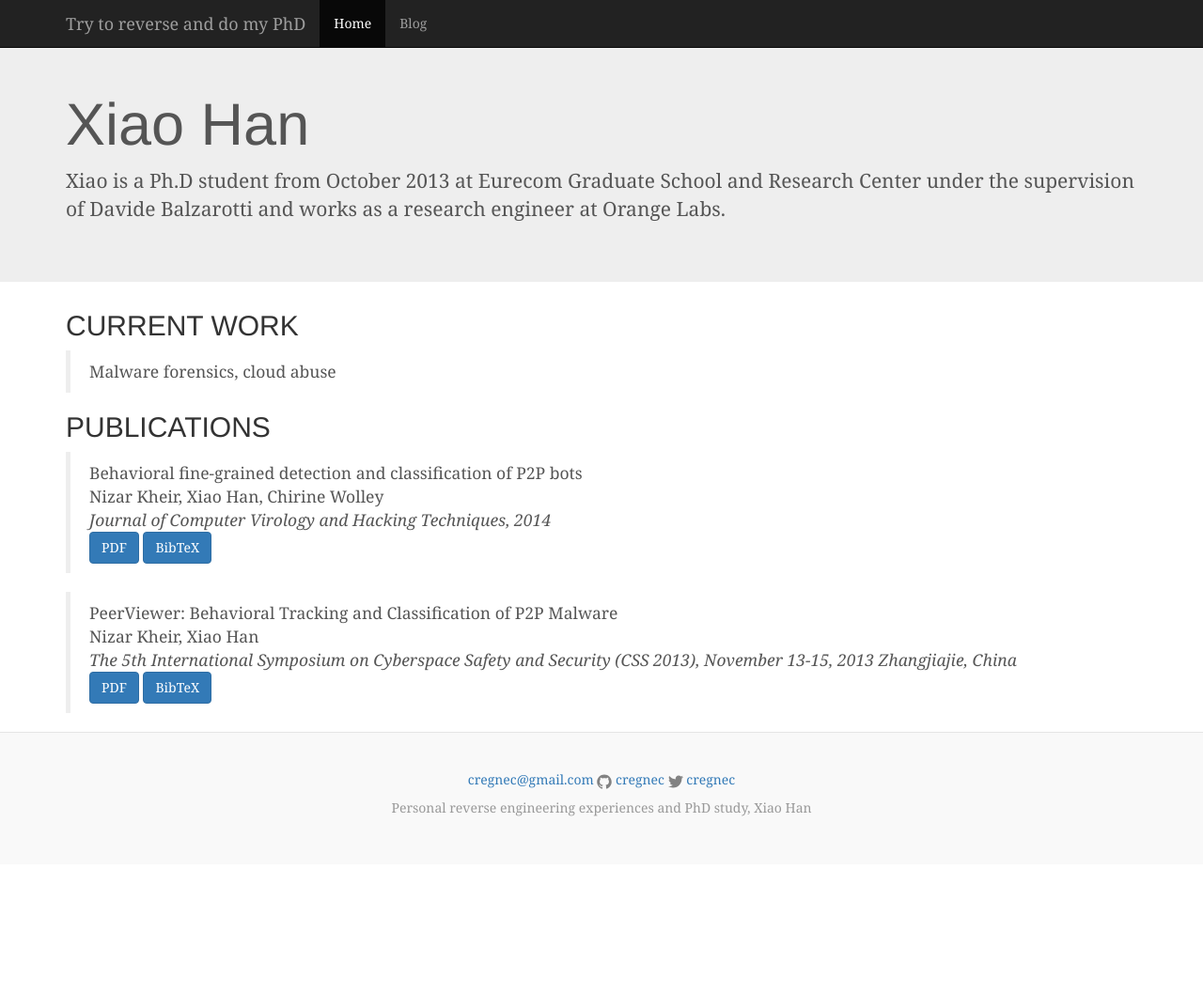
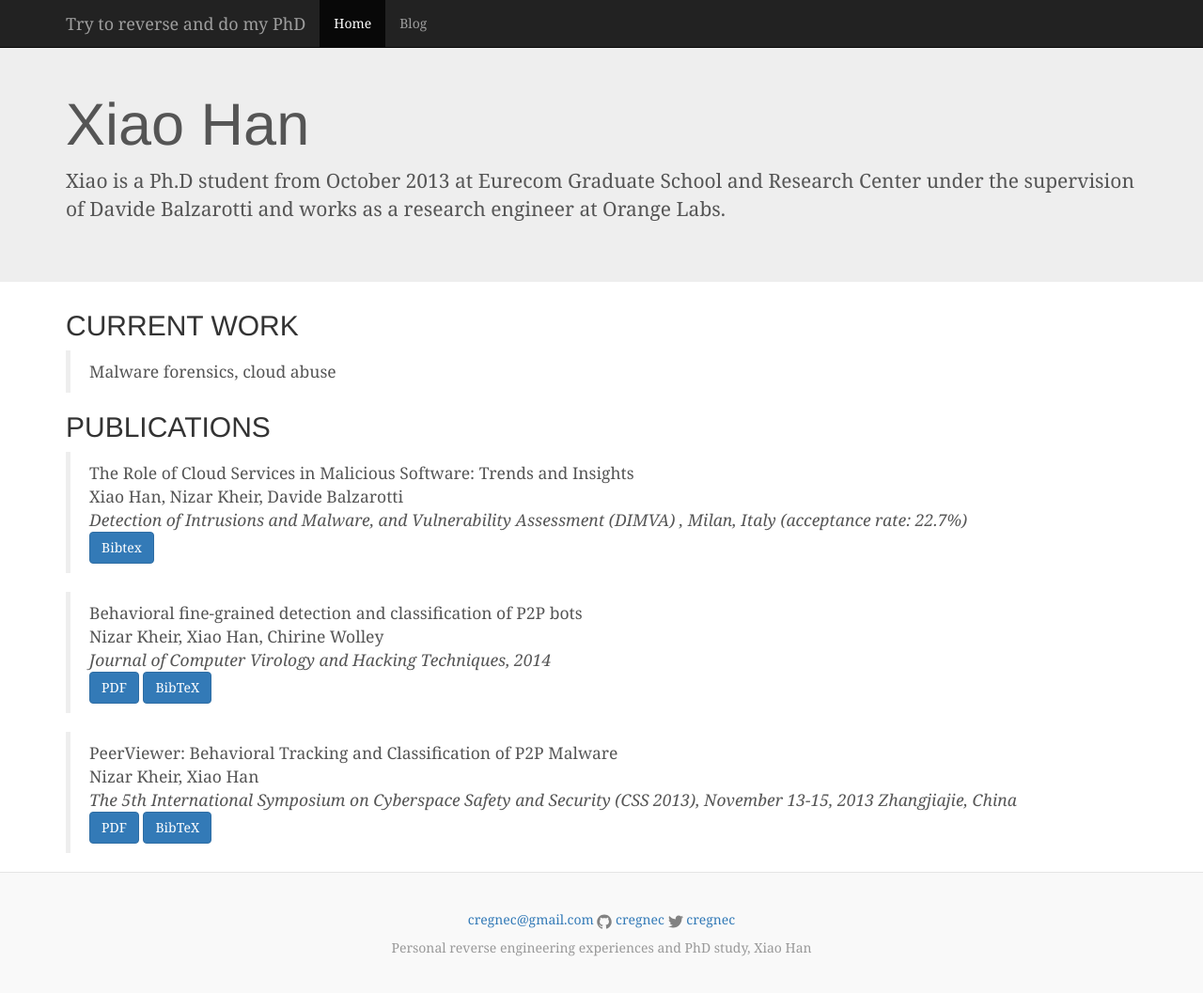
Before and after one commit to cregnec/cregnec.github.io, a Jekyll site: the page built from index.html, in a window 1280 px wide and 1069 px high. Shown: the top 1057 px of the window at 94% size. Built offline with Jekyll 4.4.1, drawn with Linux system fonts in a browser that asks for light colours; nearby versions of some CDN libraries.

Commit message:
add dimva 2015 publication

```diff
--- a/index.html
+++ b/index.html
@@ -24,6 +24,21 @@ layout: default
 
     <div class="publ">
         <div class="row">
+          <div class="span12">
+            <blockquote>
+             <div class="titl">The Role of Cloud Services in Malicious Software: Trends and Insights</div>
+             <div class="authors">Xiao Han, Nizar Kheir, Davide Balzarotti</div>
+             <em>Detection of Intrusions and Malware, and Vulnerability Assessment (DIMVA)
+        , Milan, Italy</em>
+             <em>(acceptance rate: 22.7%)</em>
+             <div>
+                 <a href="{{ site.baseurl }}/assets/publications/han2015dimva.bib" class="btn btn-mini btn-primary">Bibtex</a>
+             </div>
+            </blockquote>
+          </div>
+        </div>
+
+        <div class="row">
             <div class="span12">
                 <blockquote>
                 <div class="titl">Behavioral fine-grained detection and classification of P2P bots
@@ -39,7 +54,11 @@ layout: default
 
                 </div>
                 </blockquote>
+            </div>
+        </div>
 
+        <div class="row">
+            <div class="span12">
                 <blockquote>
                 <div class="titl">PeerViewer: Behavioral Tracking and Classification of P2P Malware
                 </div>
@@ -56,7 +75,5 @@ layout: default
                 </div>
                 </blockquote>
             </div>
-
         </div>
-
     </div>
```
Also changed, not shown: assets/publications/han2015dimva.bib (added, +13 -0 lines).
